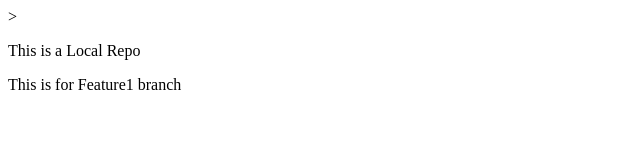
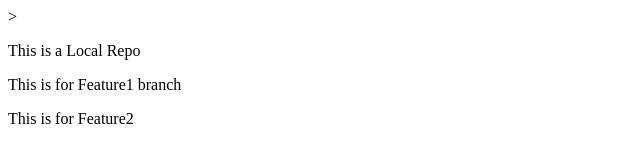
Before and after one commit to Jisha-Anu/LocalRepoGit, a plain HTML site: page index.html in a window 1280 px wide. Shown: the whole page, without its empty margins (0-640 px from the left). Drawn offline with Linux system fonts and the light colour scheme.

Commit message:
Feature2 added

```diff
--- a/index.html
+++ b/index.html
@@ -2,4 +2,5 @@
 <html>
     <p>This is a Local Repo</p>
     <p>This is for Feature1 branch</p>
+    <p>This is for Feature2</p>
 </html>
```
